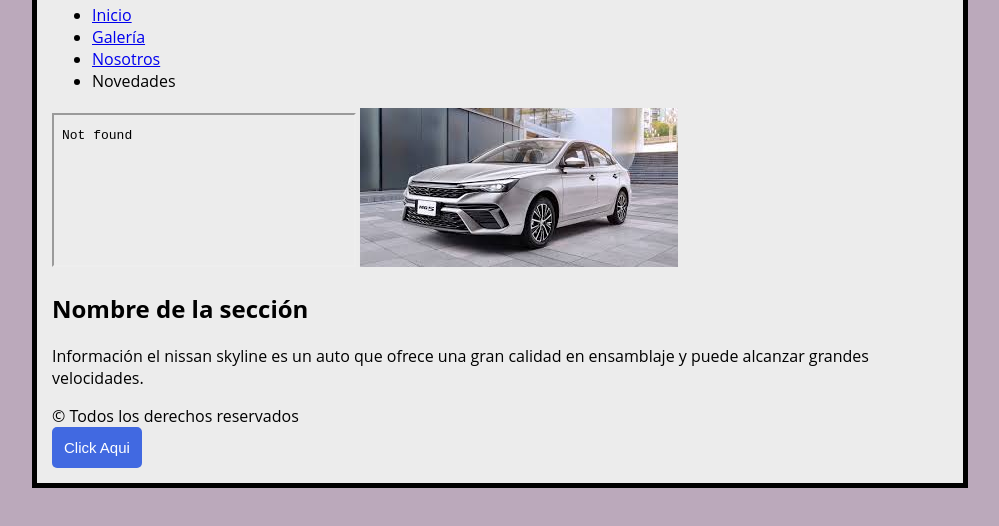
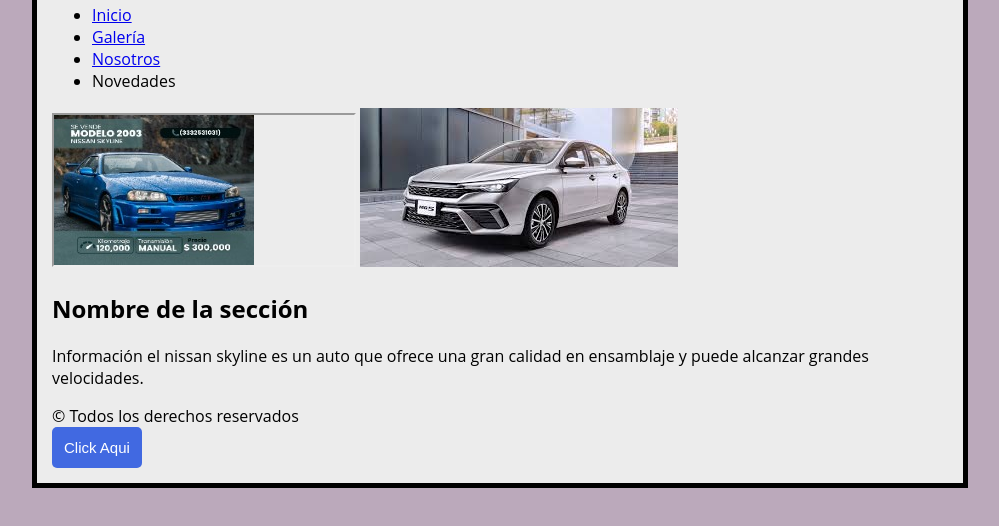
Before and after one commit to elsantyno/ventanissanskyline, a plain HTML site: page index.html in a window 1280 px wide. Shown: the part 80-606 px from the top of the page, without its empty margins (140-1139 px from the left). Drawn offline with Linux system fonts and the light colour scheme.

Commit message:
Update index.html

```diff
--- a/index.html
+++ b/index.html
@@ -34,7 +34,7 @@
 </ul>
 </div>
 <div>
-<iframe src="nissanskyline.png" title="Publicidad"></iframe>
+<iframe src="nissanskyline.jpeg" title="Publicidad"></iframe>
 <img src="Imagen.jpg" alt="Italian Trulli">
 
 <h2>Nombre de la sección</h2>
```
